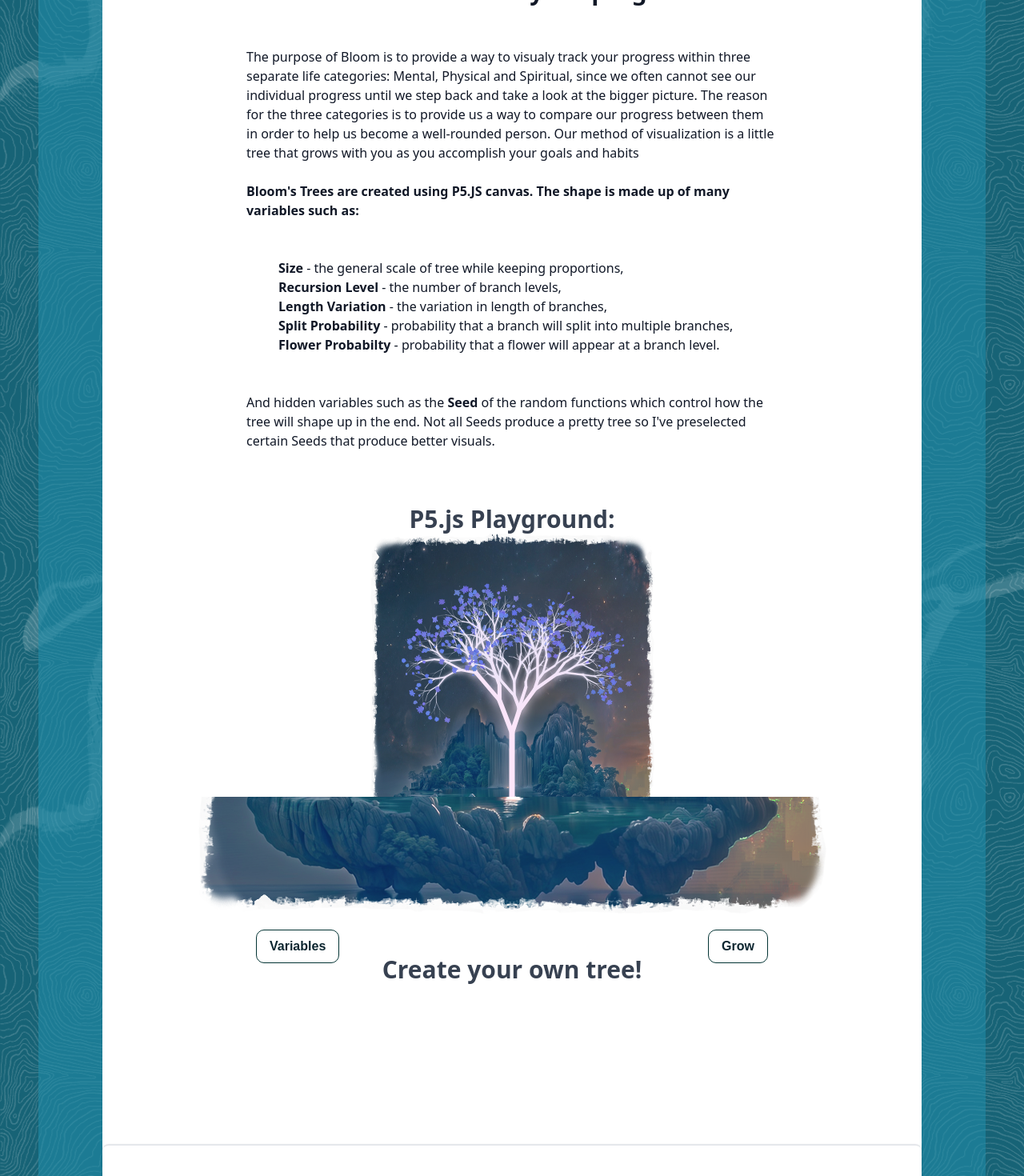
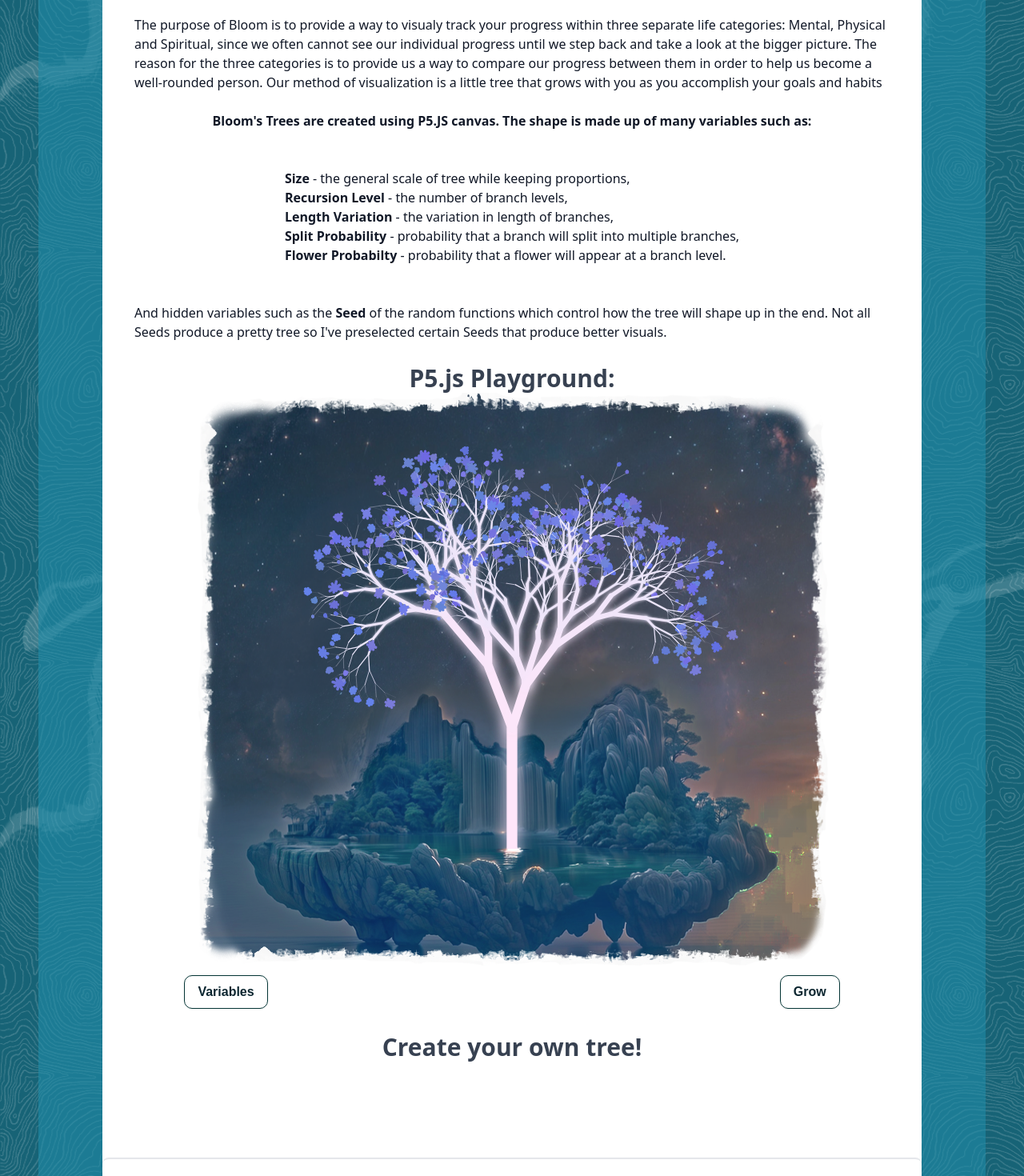
Before and after one commit to ShhmonDai/Bloom-V2---react-MERN, a React (Vite) app in the folder client/: page /about in a window 1280 px wide. Shown: the part 383-1853 px from the top of the page at 80% size. Built offline with nearby package versions, Linux system fonts and the light colour scheme; no server answers.

Commit message:
about page width fix

```diff
--- a/client/src/pages/About.jsx
+++ b/client/src/pages/About.jsx
@@ -115,12 +115,7 @@ export default function About() {
 
     p.setup = () => {
 
-      b = document.getElementById("treeHolder");
-      b.clientWidth < 800 ? (w = b.clientWidth) : (w = 800);
-      console.log('width: ' + w);
-      console.log('height: ' + h);
-      p.getHeight(w);
-      p.getScale(h);
+
       //create a canvas instance
       p.createCanvas(w, h).parent("treeHolder");
 
@@ -500,9 +495,9 @@ export default function About() {
 
 
   return (
-    <div className='min-h-screen w-full flex flex-col items-center pb-40 '>
+    <div className='w-full min-h-screen dark:bg-white pb-20'>
 
-      <div className='text-md flex flex-col gap-6 max-w-7xl pt-10 sm:mx-5 px-10 sm:px-20 md:px-40 text-left text-gray-900 dark:text-gray-400 dark:bg-black dark:bg-opacity-40'>
+      <div className='text-md flex flex-col items-center justify-center mx-auto gap-6 max-w-5xl px-5 sm:px-10 text-left text-gray-900 dark:text-gray-400 dark:bg-black dark:bg-opacity-40'>
 
         <h1 className='text-3xl dark:text-white font-semibold text-center mt-7 '>
           Welcome to Bloom!
@@ -533,32 +528,26 @@ export default function About() {
 
       </div>
 
-
-      {/* Tree Playground */}
-      <div className='min-w-[360px] pt-10 flex flex-col justify-center'>
-
       <h1 className='text-3xl dark:text-white font font-semibold text-center mt-7 '>
         P5.js Playground:
       </h1>
 
-        {/* Tree container */}
-        <div id="treeHolder" className='min-w-[360px] bg-white flex justify-center items-center'></div>
-        <div id="SpiritUnderTree" className='mt-[-1px] flex justify-center items-center bg-white mb-2'>
-          <img src="/SpiritUnderTree.png" alt='under tree picture' className=' w-fit' />
+      {/* Intro Container */}
+      <div className='dark:bg-white dark:bg-opacity-100 mx-auto flex flex-col justify-center'>
+
+        <div id="treeHolder" className='bg-white flex justify-center items-center'></div>
+        <div id="underTree" className='mt-[-1px] flex justify-center items-center bg-white'>
+          <img src="/SpiritUnderTree.png" alt='under tree picture' />
         </div>
 
-        {/* Button Container */}
-        <div id="buttonHolder" className=''>
-          {/* Tree Sliders Container */}
+        <div id="buttonHolder" className='mb-10'>
           <div id="sliderHolder"></div>
+        </div>
       </div>
 
       <h1 className='text-3xl dark:text-white font font-semibold text-center my-10 '>
         Create your own tree!
       </h1>
-
-
-      </div>
   </div>
   );
 }
```
Lines whose indentation alone changed are shown as unchanged.
